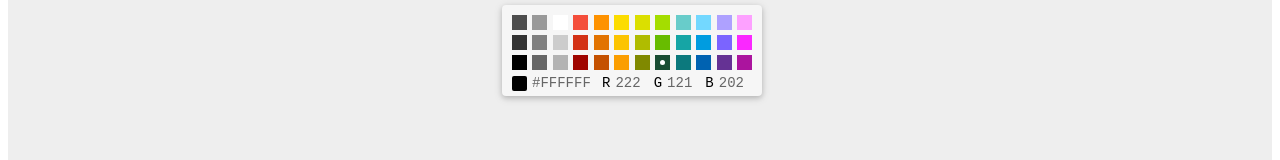
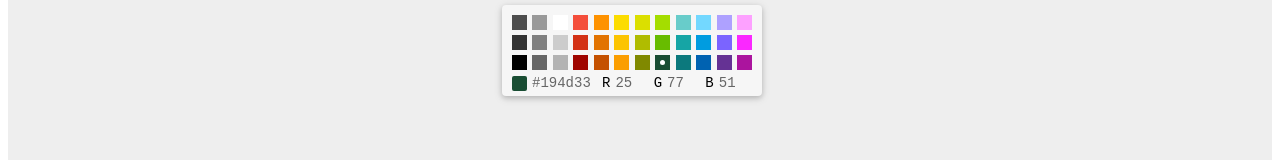
Before and after one commit to godwei123/vue-color, a Vue app: page / in a window 1280 px wide. Shown: the part 569-729 px from the top of the page. Built offline with nearby package versions, Linux system fonts and the light colour scheme.

Commit message:
CompactPicker

```diff
--- a/packages/common/EditableInput.vue
+++ b/packages/common/EditableInput.vue
@@ -22,7 +22,7 @@ interface EditInputPropsType {
   placeholder?: string,
   label?: string,
   hash?: boolean,
-  color: string,
+  color: string | number,
   radius?: string,
   styles?: CSSProperties
   maxlength?: number
@@ -34,7 +34,7 @@ const props = withDefaults(defineProps<EditInputPropsType>(), {
 const emit = defineEmits(['change']);
 
 const onBlur = (e: Event) => {
-  emit('change', (e.target as HTMLInputElement).value)
+  emit('change', (e.target as HTMLInputElement).value, props.label)
 }
 
 
--- a/packages/components/compact/CompactFields.vue
+++ b/packages/components/compact/CompactFields.vue
@@ -1,22 +1,62 @@
 <template>
   <div class="compact-fields">
-    <div class="compact-active"></div>
-    <EditableInput class="color-hex" :styles="styles" :maxlength="7" color="#FFFFFF"/>
-    <EditableInput :styles="styles" style="flex: 1" :maxlength="3" color="222" label="R"/>
-    <EditableInput :styles="styles" style="flex: 1" :maxlength="3" color="121" label="G"/>
-    <EditableInput :styles="styles" style="flex: 1" :maxlength="3" color="202" label="B"/>
+    <div class="compact-active" :style="{background: color.hexString}"></div>
+    <EditableInput class="color-hex" :styles="styles" :maxlength="7" :color="color.hexString" @change="change"/>
+    <EditableInput :styles="styles" style="flex: 1" :maxlength="3" :color="color.rgb.r" label="R"
+                   @change="change"/>
+    <EditableInput :styles="styles" style="flex: 1" :maxlength="3" :color="color.rgb.g" label="G"
+                   @change="change"/>
+    <EditableInput :styles="styles" style="flex: 1" :maxlength="3" :color="color.rgb.b" label="B"
+                   @change="change"/>
   </div>
 </template>
 
 <script setup lang="ts">
 
 import EditableInput from "../../common/EditableInput.vue";
+import {ColorObject} from "../../interface";
 
+interface FieldsPropsType {
+  color: ColorObject
+}
+
+const props = defineProps<FieldsPropsType>()
+const emit = defineEmits(['click'])
 const styles = {
   background: 'transparent',
   boxShadow: 'none',
   padding: 0,
   fontSize: '14px'
+}
+
+const toHex = (val: number) => {
+  if (val < 0) return '00';
+  if (val > 255) return 'ff'
+  const res = ['0', '1', '2', '3', '4', '5', '6', '7', '8', '9', 'a', 'b', 'c', 'd', 'e', 'f']
+  return `${res[Math.floor(val / 16)]}${res[val % 16]}`;
+}
+const isValid = (val: unknown) => {
+  const set = new Set<string>(['0', '1', '2', '3', '4', '5', '6', '7', '8', '9', 'A', 'B', 'C', 'D', 'E', 'F', 'a', 'b', 'c', 'd', 'e', 'f'])
+  return String(val).split("").every(it => set.has(it))
+}
+const change = (value: string, type: string | undefined) => {
+  if (type !== undefined && !isValid(value)) {
+    return
+  }
+  let s = ''
+  if (type === undefined) {
+    s = isValid(value.substring(1)) ? value : props.color.hexString
+  } else if (type === 'R') {
+    let n = parseInt(value)
+    s = `#${toHex(n)}${toHex(props.color.rgb.g)}${toHex(props.color.rgb.b)}`
+  } else if (type === 'G') {
+    let n = parseInt(value)
+    s = `#${toHex(props.color.rgb.r)}${toHex(n)}${toHex(props.color.rgb.b)}`
+  } else if (type === 'B') {
+    let n = parseInt(value)
+    s = `#${toHex(props.color.rgb.r)}${toHex(props.color.rgb.g)}${toHex(n)}`
+  }
+  emit('click', s)
 }
 </script>
 
--- a/packages/components/compact/CompactPicker.vue
+++ b/packages/components/compact/CompactPicker.vue
@@ -9,7 +9,7 @@
             :active="colorEquals(color,c)"
             @click="change"/>
       </div>
-      <CompactFields/>
+      <CompactFields :color="color" @click="change"/>
     </div>
   </Raised>
 </template>
```
